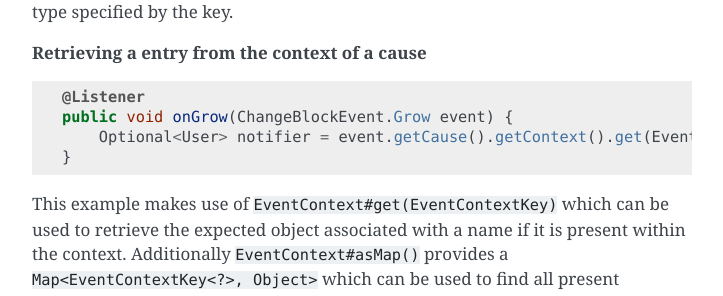
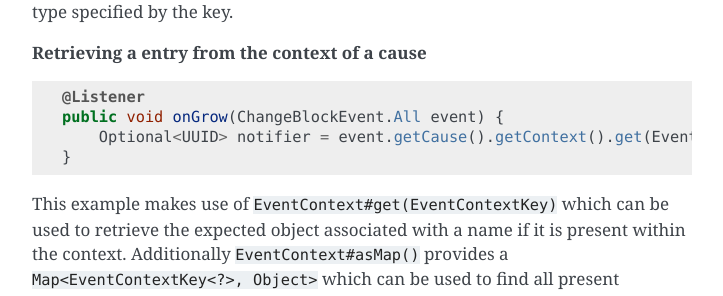
Before and after one commit to SpongePowered/SpongeDocs, a Sphinx documentation site: the page built from source/plugin/event/causes.rst, in a window 1280 px wide and 900 px high, scrolled down 2311 px. Shown: the part 152-448 px from the top of the window, without its empty margins (388-1111 px from the left). Built offline with Sphinx 7.4.7, drawn with Linux system fonts in a browser that asks for light colours; cross-references to code outside the pages are shown as plain code.

Commit message:
All, not grow

```diff
--- a/source/plugin/event/causes.rst
+++ b/source/plugin/event/causes.rst
@@ -114,8 +114,8 @@ Unlike the cause stack, which makes no guarantees as to the objects contained wi
 .. code-block:: java
 
     @Listener
-    public void onGrow(ChangeBlockEvent.Grow event) {
-        Optional<User> notifier = event.getCause().getContext().get(EventContextKeys.NOTIFIER);
+    public void onGrow(ChangeBlockEvent.All event) {
+        Optional<UUID> notifier = event.getCause().getContext().get(EventContextKeys.NOTIFIER);
     }
 
 This example makes use of :javadoc:`EventContext#get(EventContextKey)` which can be used to retrieve the expected object
```
